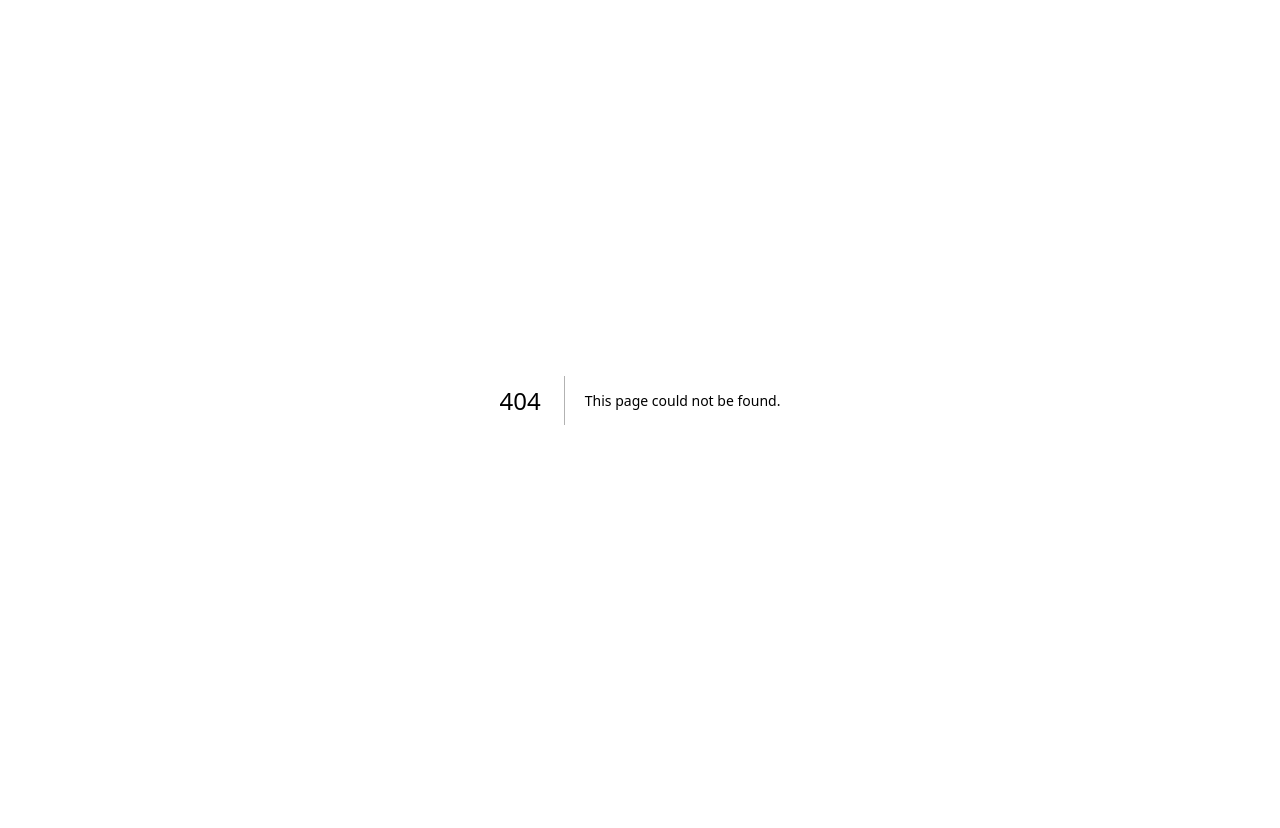
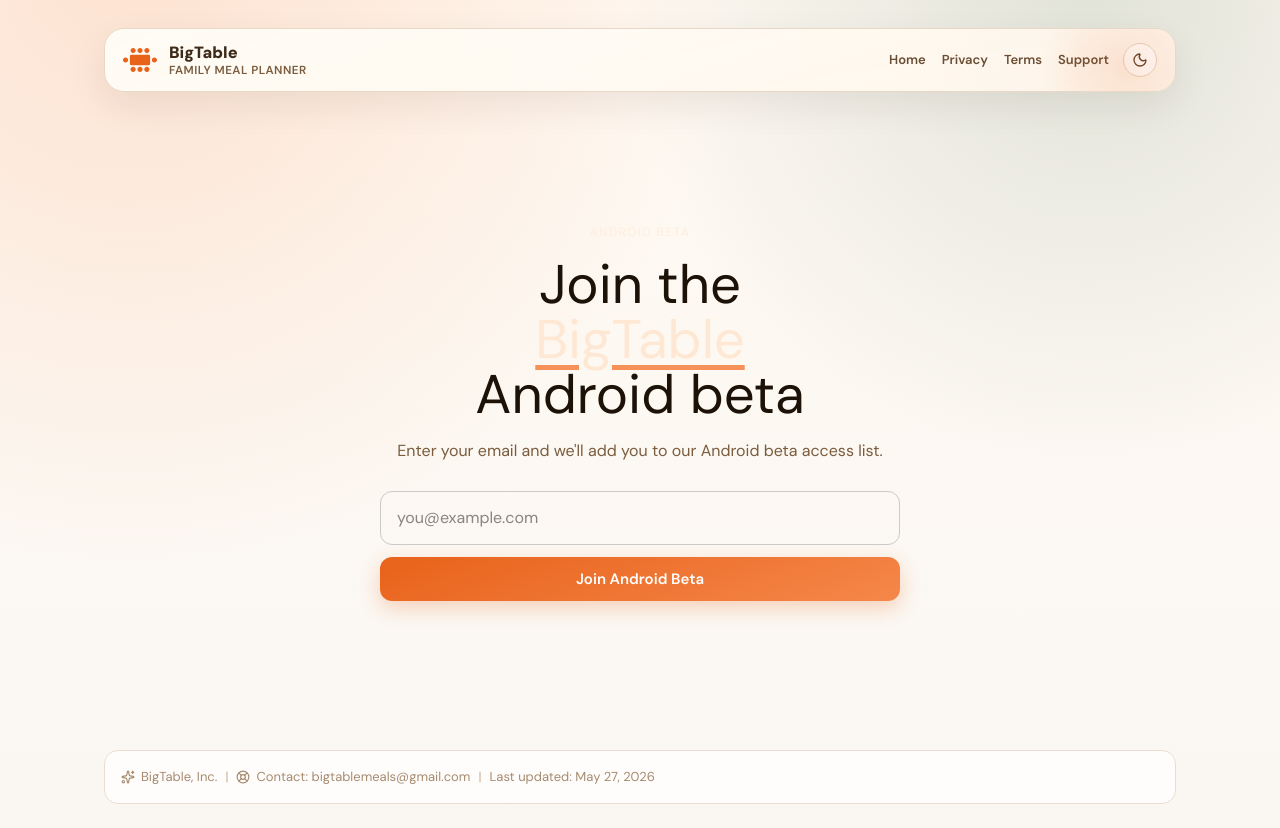
Before and after one commit to swarren1214/bigtable-website, a Next.js app in the folder website/: page /download/android-beta in a window 1280 px wide. Before the commit this address had no page. Before the commit the page ends 800 px from the top, so only its background shows below. Built offline with nearby package versions, Linux system fonts and the light colour scheme.

Commit message:
Implement device detection and fallback links in RecipeDeepLink component; add Android beta signup page

```diff
--- /dev/null
+++ b/website/app/download/android-beta/page.tsx
@@ -0,0 +1,86 @@
+"use client";
+
+import { FormEvent, useState } from "react";
+
+import { SiteShell } from "@/components/site-shell";
+
+export default function AndroidBetaPage() {
+  const [email, setEmail] = useState("");
+  const [submitted, setSubmitted] = useState(false);
+
+  const handleSubmit = (event: FormEvent<HTMLFormElement>) => {
+    event.preventDefault();
+
+    const trimmedEmail = email.trim();
+    if (!trimmedEmail) return;
+
+    setSubmitted(true);
+
+    const subject = encodeURIComponent("Android Beta Request");
+    const body = encodeURIComponent(
+      `Please add me to the BigTable Android beta.\n\nEmail: ${trimmedEmail}`,
+    );
+
+    window.location.href = `mailto:bigtablemeals@gmail.com?subject=${subject}&body=${body}`;
+  };
+
+  return (
+    <SiteShell>
+      <section style={{
+        minHeight: "80vh",
+        display: "flex",
+        alignItems: "center",
+        justifyContent: "center",
+        padding: "3rem 1.5rem",
+      }}>
+        <div style={{
+          width: "100%",
+          maxWidth: 520,
+          display: "flex",
+          flexDirection: "column",
+          gap: "1rem",
+          textAlign: "center",
+        }}>
+          <p className="hero-kicker" style={{ margin: 0 }}>Android beta</p>
+          <h1 className="hero-title" style={{ margin: 0 }}>
+            Join the <span className="hero-title-accent">BigTable</span> Android beta
+          </h1>
+          <p className="section-lead" style={{ margin: 0 }}>
+            Enter your email and we&apos;ll add you to our Android beta access list.
+          </p>
+
+          <form onSubmit={handleSubmit} style={{
+            display: "flex",
+            flexDirection: "column",
+            gap: "0.75rem",
+            marginTop: "0.75rem",
+          }}>
+            <input
+              type="email"
+              value={email}
+              onChange={(event) => setEmail(event.target.value)}
+              placeholder="you@example.com"
+              required
+              style={{
+                width: "100%",
+                borderRadius: 12,
+                border: "1px solid rgba(17, 24, 39, 0.2)",
+                padding: "0.875rem 1rem",
+                fontSize: "1rem",
+              }}
+            />
+            <button type="submit" className="btn btn-primary" style={{ width: "100%" }}>
+              Join Android Beta
+            </button>
+          </form>
+
+          {submitted && (
+            <p className="section-lead" style={{ margin: 0, fontSize: "0.9rem" }}>
+              If your email app did not open, contact us at bigtablemeals@gmail.com.
+            </p>
+          )}
+        </div>
+      </section>
+    </SiteShell>
+  );
+}
--- a/website/app/recipe/RecipeDeepLink.tsx
+++ b/website/app/recipe/RecipeDeepLink.tsx
@@ -6,11 +6,44 @@ import { useEffect, useState } from "react";
 import { useSearchParams } from "next/navigation";
 
 const PUBLIC_BASE_PATH = process.env.NEXT_PUBLIC_BASE_PATH ?? "";
+const IOS_APP_STORE_URL = "https://apps.apple.com/us/app/bigtable/id6772788255";
+const ANDROID_BETA_PATH = "/download/android-beta/";
+
+type DeviceType = "ios" | "android" | "other";
+
+function detectDeviceType(): DeviceType {
+  const userAgent = navigator.userAgent;
+
+  if (/android/i.test(userAgent)) {
+    return "android";
+  }
+
+  if (
+    /iPhone|iPad|iPod/i.test(userAgent)
+    || (navigator.platform === "MacIntel" && navigator.maxTouchPoints > 1)
+  ) {
+    return "ios";
+  }
+
+  return "other";
+}
 
 export function RecipeDeepLink() {
   const searchParams = useSearchParams();
   const recipeId = searchParams.get("id");
   const [appOpened, setAppOpened] = useState(false);
+  const [deviceType, setDeviceType] = useState<DeviceType>("other");
+
+  const fallbackHref =
+    deviceType === "ios"
+      ? IOS_APP_STORE_URL
+      : deviceType === "android"
+        ? `${PUBLIC_BASE_PATH}${ANDROID_BETA_PATH}`
+        : `${PUBLIC_BASE_PATH}/download/`;
+
+  useEffect(() => {
+    setDeviceType(detectDeviceType());
+  }, []);
 
   useEffect(() => {
     if (!recipeId) return;
@@ -23,9 +56,17 @@ export function RecipeDeepLink() {
 
   const handleOpenApp = () => {
     if (!recipeId) return;
+
     window.location.href = `bigtable://recipe/${recipeId}`;
-    // After a short delay, assume the app didn't open and show the download prompt.
-    setTimeout(() => setAppOpened(true), 1500);
+
+    // If the browser never leaves the page, assume the app isn't installed and
+    // route to the correct install/join destination for that device.
+    setTimeout(() => {
+      if (document.visibilityState === "visible") {
+        setAppOpened(true);
+        window.location.href = fallbackHref;
+      }
+    }, 1500);
   };
 
   return (
@@ -51,7 +92,7 @@ export function RecipeDeepLink() {
           </h1>
           <p className="section-lead" style={{ margin: 0 }}>
             {appOpened
-              ? "If the app didn't open, download BigTable to view this recipe."
+              ? "If the app didn't open, use the link below to continue."
               : "Tap the button below to open this recipe in the BigTable app."}
           </p>
         </div>
@@ -70,8 +111,12 @@ export function RecipeDeepLink() {
           <p className="section-lead" style={{ margin: 0, fontSize: "0.875rem" }}>
             Don&apos;t have BigTable yet?
           </p>
-          <Link href="/download/" className="btn btn-secondary">
-            Download BigTable
+          <Link href={fallbackHref} className="btn btn-secondary">
+            {deviceType === "ios"
+              ? "Download on the App Store"
+              : deviceType === "android"
+                ? "Join Android Beta"
+                : "Download BigTable"}
           </Link>
         </div>
       </div>
```
